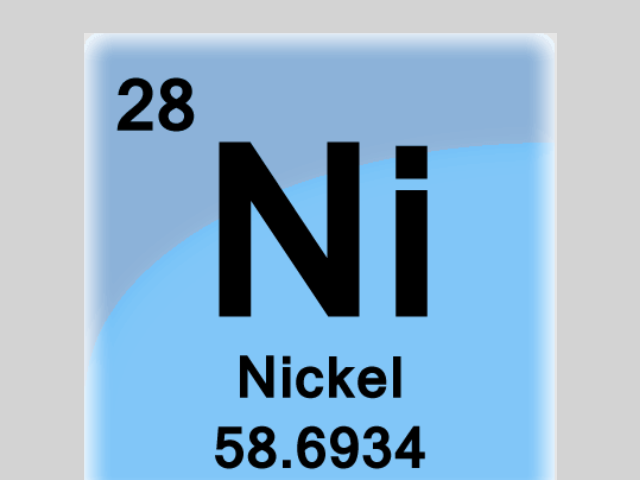
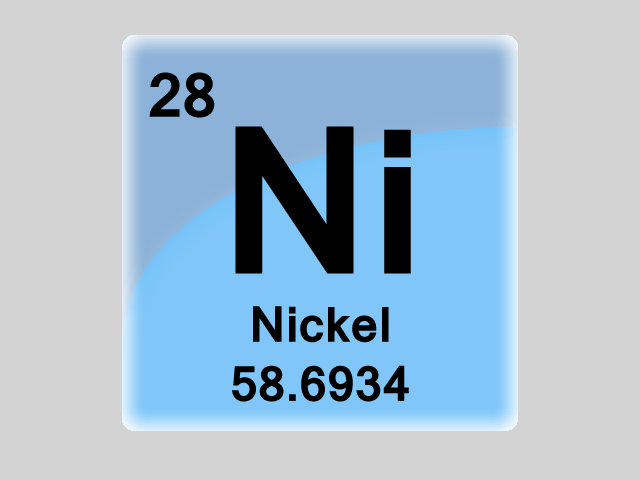
Before and after one commit to heightcalculator/periodic-table, a plain HTML site: page elements/nickel.html in a window 1280 px wide. Shown: the top 480 px of the page, without its empty margins (320-960 px from the left). Drawn offline with Linux system fonts and the light colour scheme.

Commit message:
Update nickel.html

```diff
--- a/elements/nickel.html
+++ b/elements/nickel.html
@@ -6,7 +6,7 @@
 
 </head>
 <body>
-  <img src="./images/Screenshot 2021-09-25 3.53.53 PM.png">
+  <img src="./images/nickel.png">
   <p id="title"><b>
     Nickel (Ni)
     </b></p>
```
